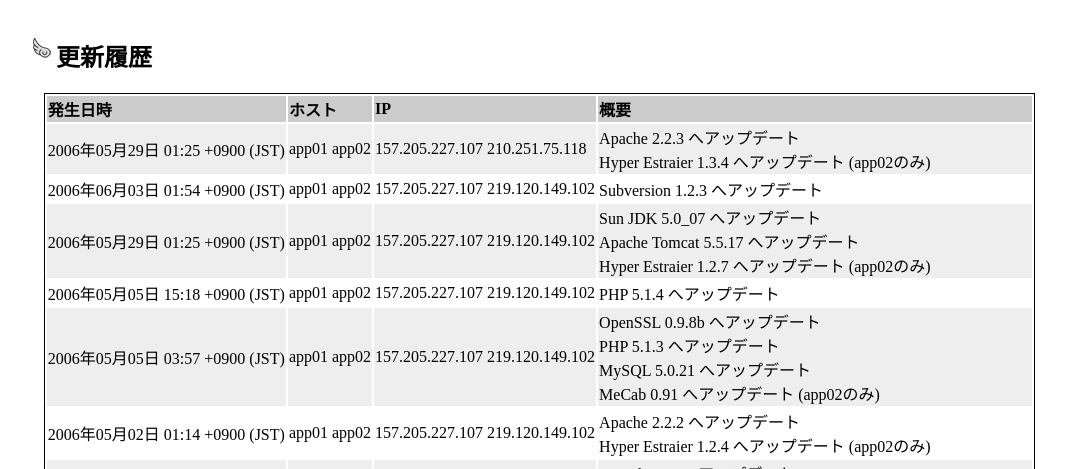
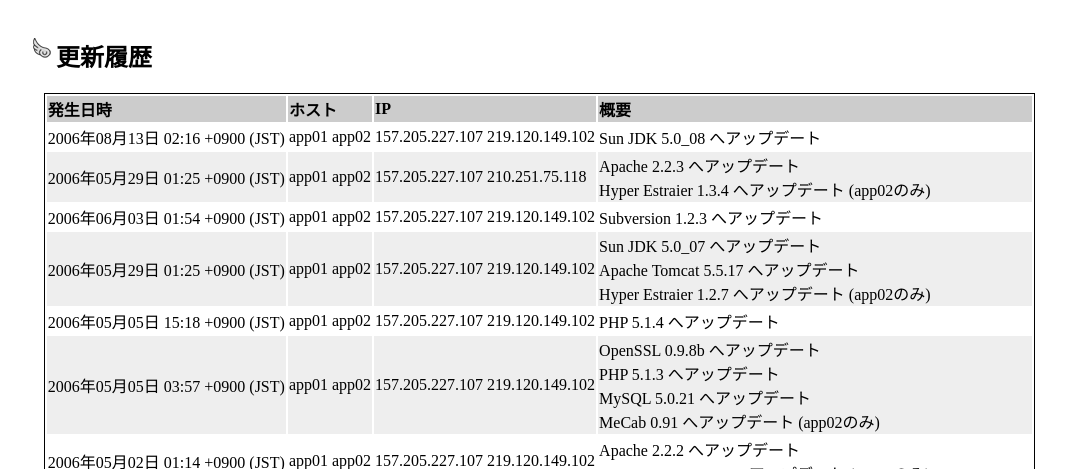
Before and after one commit to seasarorg/server-www, a plain HTML site: page update/index.html in a window 1280 px wide. Shown: the part 331-800 px from the top of the page, without its empty margins (0-1077 px from the left). Drawn offline with Linux system fonts and the light colour scheme.

Commit message:
Sun JDK 5.0_08 へアップデート
git-svn-id: https://www.seasar.org/svn/server/trunk/www@64 ae0dfee6-c1f7-0310-946e-d86868017f28

```diff
--- a/update/index.html
+++ b/update/index.html
@@ -29,6 +29,12 @@
 		<th>ホスト</th>
 		<th>IP</th>
 		<th>概要</th>
+	</tr>
+	<tr class="b">
+		<td>2006年08月13日 02:16 +0900 (JST)</td>
+		<td>app01 app02</td>
+		<td>157.205.227.107 219.120.149.102</td>
+		<td>Sun JDK 5.0_08 へアップデート</td>
 	</tr>
 	<tr class="a">
 		<td>2006年05月29日 01:25 +0900 (JST)</td>
```
